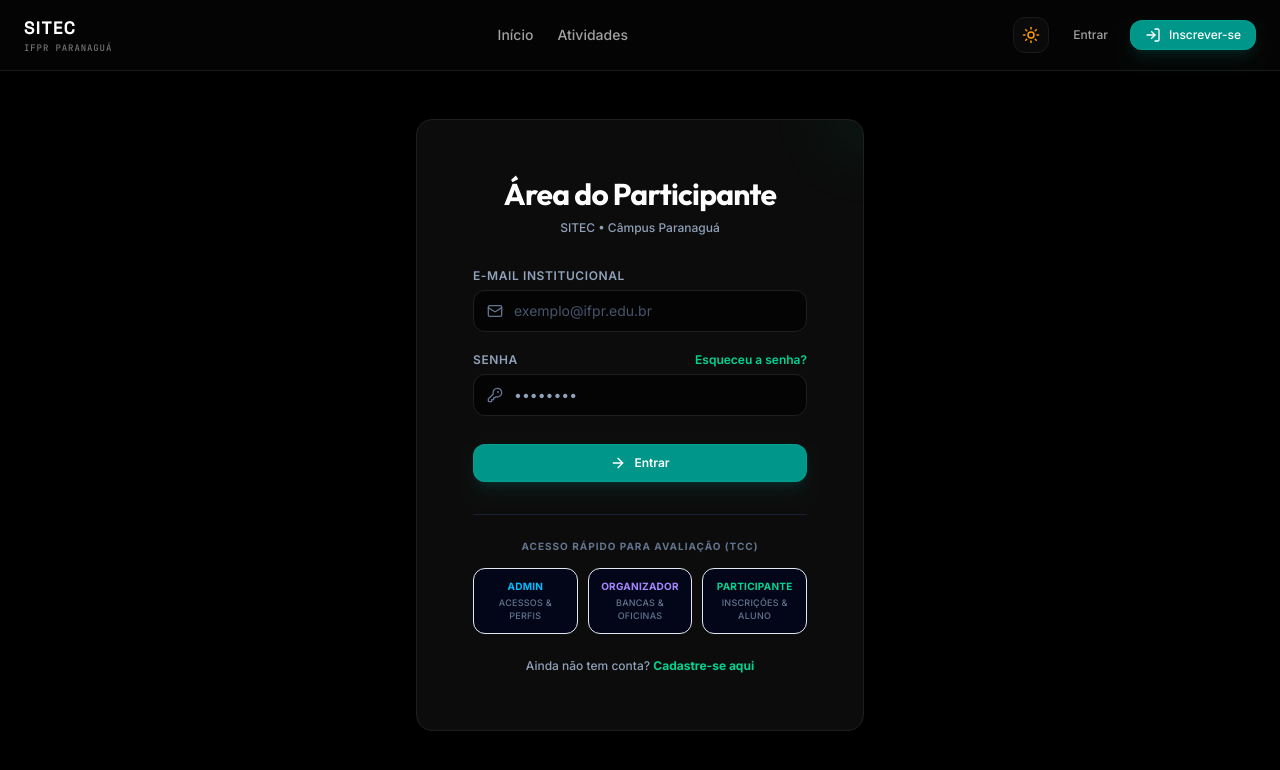
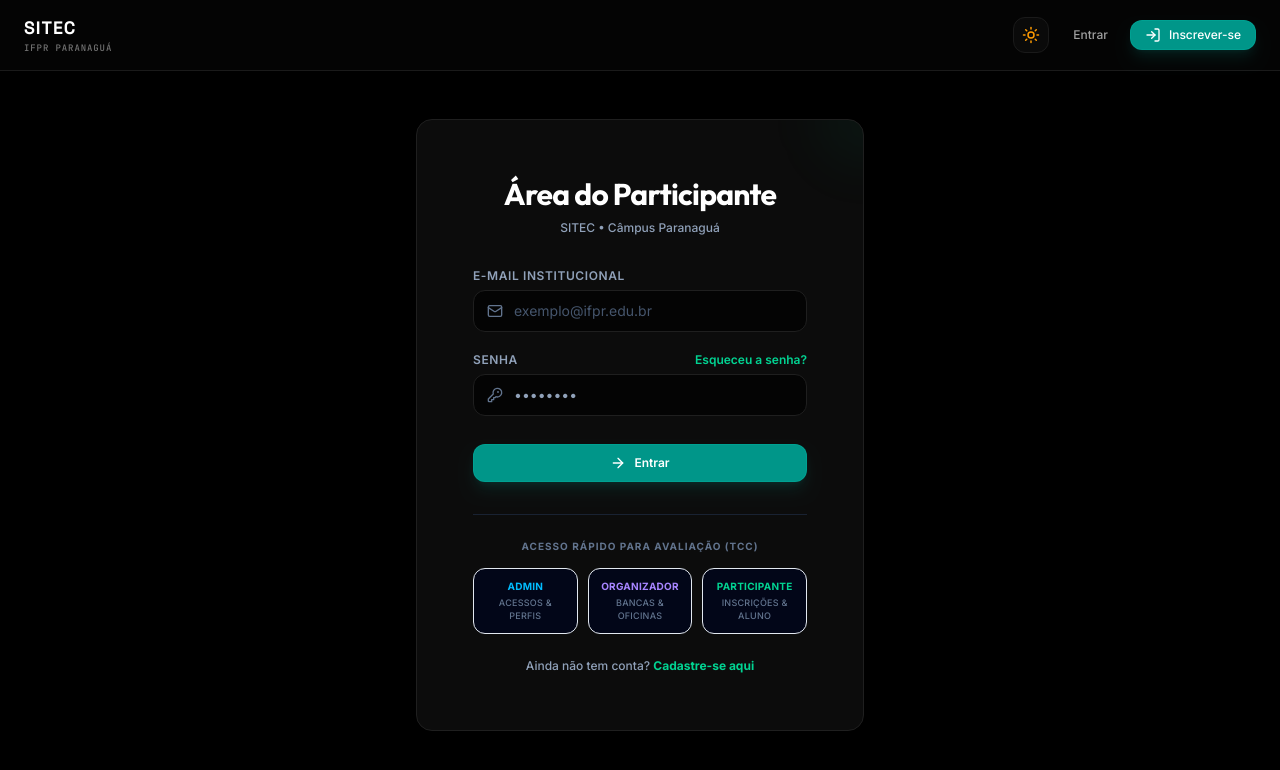
Before and after one commit to NSchrot/sage, a React (Vite) app in the folder apps/web/: page /login in a window 1280 px wide. Shown: the top 770 px of the page. Built offline with nearby package versions, Linux system fonts and the light colour scheme.

Commit message:
style: simplifica navegação da homepage

```diff
--- a/apps/web/src/components/Navbar.tsx
+++ b/apps/web/src/components/Navbar.tsx
@@ -30,30 +30,6 @@
             </span>
           </div>
         </Link>
-
-
-        <div className="hidden sm:flex items-center gap-6">
-          <Link
-            to="/"
-            className={`text-sm font-medium transition-colors ${
-              isActive('/')
-                ? 'text-teal-600 dark:text-teal-400'
-                : 'text-neutral-500 hover:text-neutral-900 dark:text-neutral-400 dark:hover:text-neutral-200'
-            }`}
-          >
-            Início
-          </Link>
-          <Link
-            to="/activities"
-            className={`text-sm font-medium transition-colors ${
-              isActive('/activities')
-                ? 'text-teal-600 dark:text-teal-400'
-                : 'text-neutral-500 hover:text-neutral-900 dark:text-neutral-400 dark:hover:text-neutral-200'
-            }`}
-          >
-            Atividades
-          </Link>
-        </div>
 
 
         <div className="flex items-center gap-3">
```
